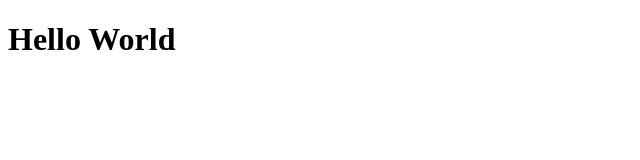
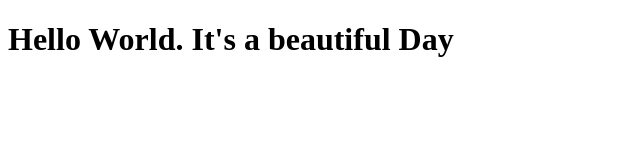
Before and after one commit to phanka/coursera-test1, a plain HTML site: page site/index.html in a window 1280 px wide. Shown: the whole page, without its empty margins (0-640 px from the left). Drawn offline with Linux system fonts and the light colour scheme.

Commit message:
My second Commit

```diff
--- a/site/index.html
+++ b/site/index.html
@@ -5,6 +5,6 @@
 
 </head>
 <body>
-<H1> Hello World</H1>
+<h1> Hello World. It's a beautiful Day</h1>
 </body>
 </html>
```
